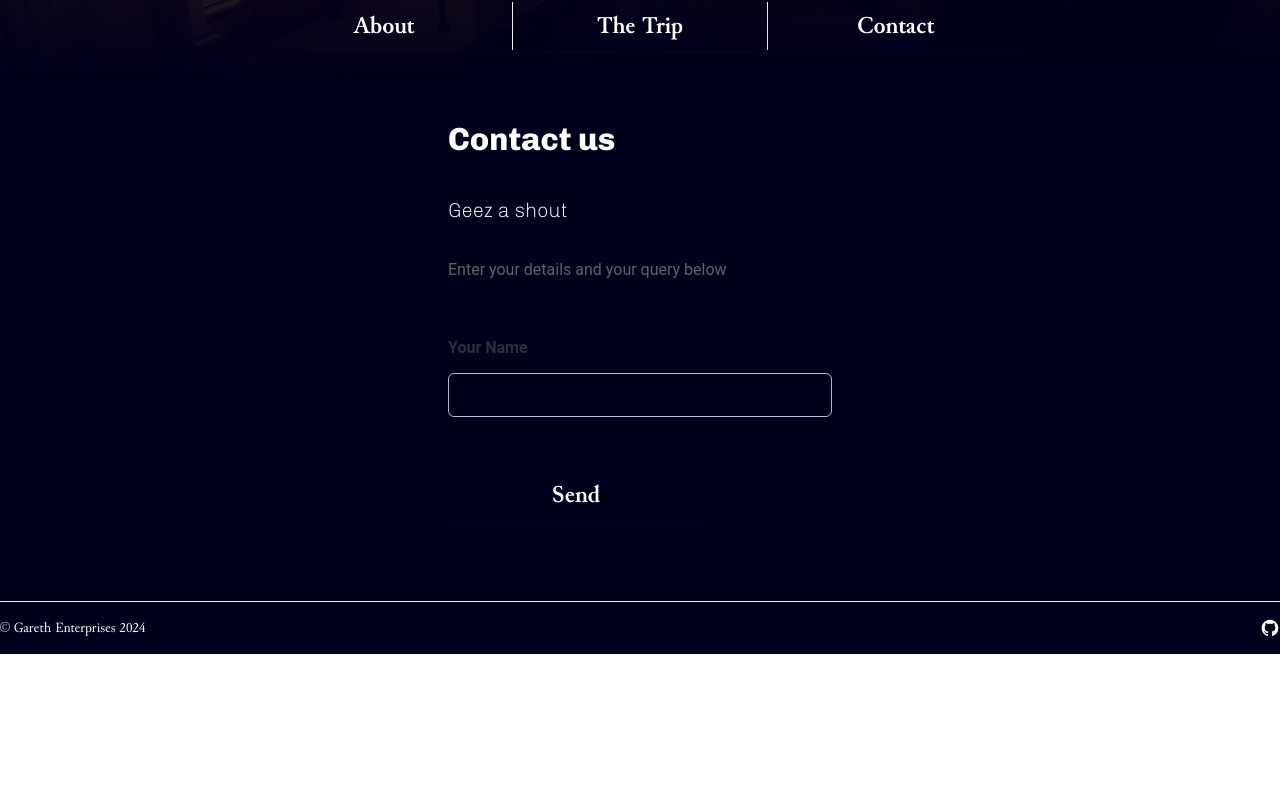
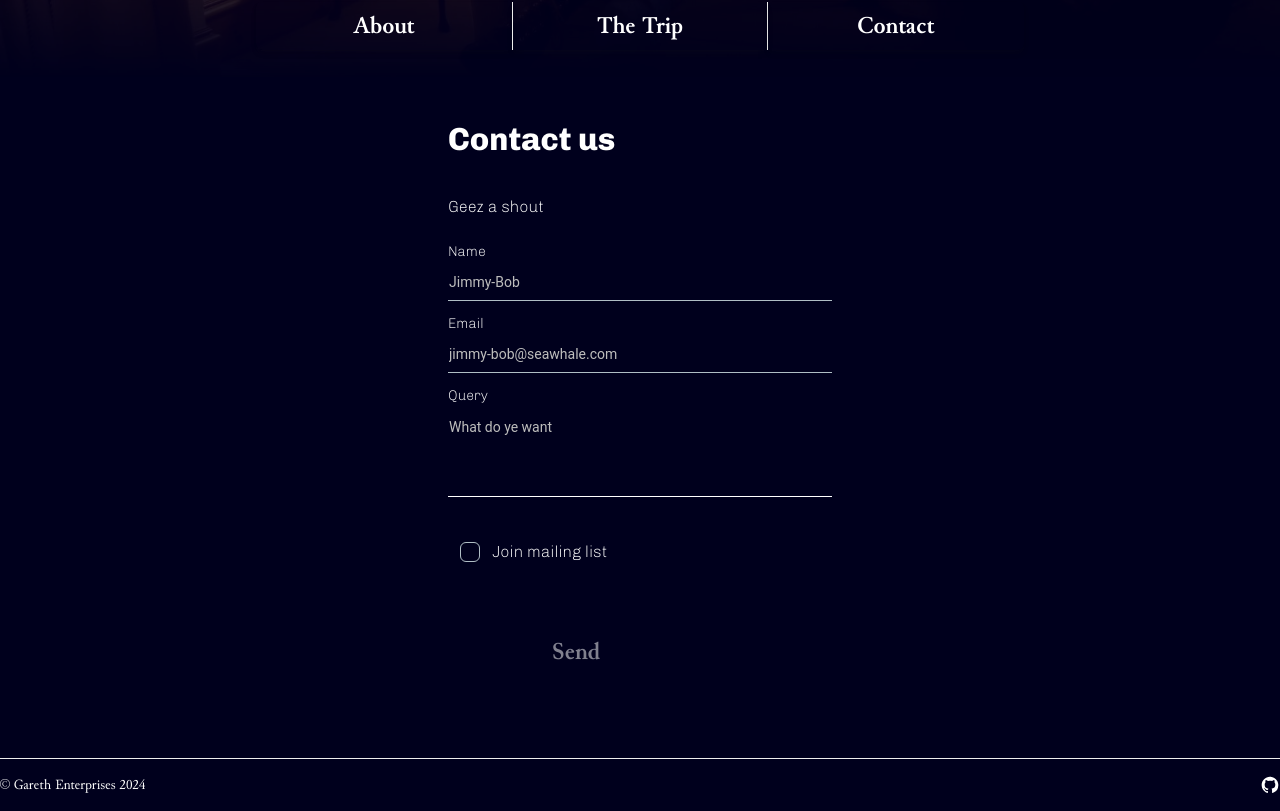
Before and after one commit to garethmcm/politeyounggentlemen, a React (Vite) app: page /contact in a window 1280 px wide. Shown: the part 482-1293 px from the top of the page. Before the commit the page ends 1136 px from the top, so only its background shows below. Built offline with nearby package versions, Linux system fonts and the light colour scheme.

Commit message:
contact form section

```diff
--- a/src/About.tsx
+++ b/src/About.tsx
@@ -17,7 +17,6 @@ function Gigs() {
                     src="https://open.spotify.com/embed/album/70XN00QwDVvTEAFPkUeWs6?utm_source=generator"
                     width="100%"
                     height="180"
-                    frameBorder="0"
                     allowFullScreen
                     allow="autoplay; clipboard-write; encrypted-media; fullscreen; picture-in-picture"
                     loading="lazy"
@@ -31,7 +30,6 @@ function Gigs() {
                     src="https://open.spotify.com/embed/album/2YOlYHC5f9dYlHPl4K2ARO?utm_source=generator"
                     width="100%"
                     height="180"
-                    frameBorder="0"
                     allowFullScreen
                     allow="autoplay; clipboard-write; encrypted-media; fullscreen; picture-in-picture"
                     loading="lazy"
--- a/src/Contact.tsx
+++ b/src/Contact.tsx
@@ -1,45 +1,115 @@
+import { useState } from "react";
 import {
     Card,
     Input,
     Checkbox,
     Button,
-    Typography,
+    Textarea,
   } from "@material-tailwind/react";
 
-function Contact() {
+  interface FormData {
+    name: string;
+    email: string;
+    query: string;
+    joinMailingList: boolean;
+  }
+
+  function Contact() {
+    const [formData, setFormData] = useState<FormData>({
+      name: "",
+      email: "",
+      query: "",
+      joinMailingList: false,
+    });
+
+    const [isValid, setIsValid] = useState(false);
+
+    // Validation function
+    const validateForm = (data: FormData): boolean => {
+      const isNameValid = data.name.trim() !== "";
+      const isEmailValid = /^[^\s@]+@[^\s@]+\.[^\s@]+$/.test(data.email);
+      const isQueryValid = data.query.trim() !== "";
+      return isNameValid && isEmailValid && isQueryValid;
+    };
+
+    // Handle field changes
+    const handleChange = <K extends keyof FormData>(field: K, value: FormData[K]) => {
+      const updatedFormData: FormData = { ...formData, [field]: value };
+      setFormData(updatedFormData);
+      setIsValid(validateForm(updatedFormData));
+    };
+
     return (
         <div className="text-left prose max-w-full p-4">
         <h2>Contact us</h2>
-        <p>Geez a shout</p>
+        <p>Geez a shout
 
-            <Card placeholder="" onPointerEnterCapture={() => {}} onPointerLeaveCapture={() => {}}
-                  color="transparent" shadow={false}>
-                <Typography
-                    placeholder="" onPointerEnterCapture={() => {}} onPointerLeaveCapture={() => {}}
-                    color="gray" className="mt-1 font-normal">
-                    Enter your details and your query below
-                </Typography>
+            <Card
+              placeholder=""
+              onPointerEnterCapture={() => {}} onPointerLeaveCapture={() => {}}
+              color="transparent"
+              shadow={false}>
                     <form className="mt-8 mb-2 w-80 max-w-screen-lg sm:w-96">
                         <div className="mb-1 flex flex-col gap-6">
-                            <Typography
-                                placeholder="" onPointerEnterCapture={() => {}} onPointerLeaveCapture={() => {}}
-                                variant="h6" color="blue-gray" className="-mb-3">
-                                    Your Name
-                            </Typography>
                             <Input
+                                variant="static"
+                                color="white"
+                                label="Name"
                                 onPointerEnterCapture={() => {}}
                                 onPointerLeaveCapture={() => {}}
                                 size="lg"
-                                placeholder="name@mail.com"
+                                placeholder="Jimmy-Bob"
+                                value={formData.name}
+                                onChange={(e) => handleChange("name", e.target.value)}
+                                className="!border-t-blue-gray-200 focus:!border-t-gray-900"
+                                crossOrigin="anonymous"
+                                labelProps={{
+                                className: "before:content-none after:content-none",
+                                }}
+                                />
+                                <Input
+                                variant="static"
+                                color="white"
+                                label="Email"
+                                onPointerEnterCapture={() => {}}
+                                onPointerLeaveCapture={() => {}}
+                                size="lg"
+                                placeholder="jimmy-bob@seawhale.com"
+                                value={formData.email}
+                                onChange={(e) => handleChange("email", e.target.value)}
                                 className="!border-t-blue-gray-200 focus:!border-t-gray-900"
                                 crossOrigin="anonymous" // Default value for crossOrigin
                                 labelProps={{
-                                    className: "before:content-none after:content-none",
+                                className: "before:content-none after:content-none",
                                 }}
+                                />
+                                <Textarea
+                                variant="static"
+                                color="white"
+                                label="Query"
+                                onPointerEnterCapture={() => {}}
+                                onPointerLeaveCapture={() => {}}
+                                size="lg"
+                                placeholder="What do ye want"
+                                value={formData.query}
+                                onChange={(e) => handleChange("query", e.target.value)}
+                                className="!border-t-blue-gray-200 focus:!border-t-gray-900"
+                                labelProps={{
+                                className: "before:content-none after:content-none",
+                                }}
+                                />
+                                <Checkbox
+                                label={
+                                    <div className="text-white">Join mailing list</div>}
+                                    onChange={(e) => handleChange("joinMailingList", e.target.checked) }
+                                onPointerEnterCapture={() => {}}
+                                onPointerLeaveCapture={() => {}}
+                                crossOrigin="anonymous"
                                 />
                             <Button
                                 className="mt-6"
                                 placeholder=""
+                                disabled={!isValid}
                                 onPointerEnterCapture={() => {}}
                                 onPointerLeaveCapture={() => {}}>
                             Send
@@ -47,6 +117,7 @@ function Contact() {
                         </div>
                 </form>
             </Card>
+            </p>
         </div>
     )
 }
--- a/src/DisplayCard.tsx
+++ b/src/DisplayCard.tsx
@@ -1,23 +1,23 @@
-import {
-    Card,
-    Typography,
-  } from "@material-tailwind/react";
+// import {
+//     Card,
+//     Typography,
+//   } from "@material-tailwind/react";
 
-  interface DisplayCardProps {
-    spiel: string;
-  }
+//   interface DisplayCardProps {
+//     spiel: string;
+//   }
 
-  export function DisplayCard({ spiel }: DisplayCardProps) {
-    return (
-      <Card placeholder="" onPointerEnterCapture={() => {}} onPointerLeaveCapture={() => {}} shadow={false} className="p-4">
-        <Typography placeholder="" onPointerEnterCapture={() => {}} onPointerLeaveCapture={() => {}}
-          variant="h5"
-          className="mb-4 font-medium leading-relaxed text-black"
-        >
-          {spiel}
-        </Typography>
-      </Card>
-    );
-  }
+//   export function DisplayCard({ spiel }: DisplayCardProps) {
+//     return (
+//       <Card placeholder="" onPointerEnterCapture={() => {}} onPointerLeaveCapture={() => {}} shadow={false} className="p-4">
+//         <Typography placeholder="" onPointerEnterCapture={() => {}} onPointerLeaveCapture={() => {}}
+//           variant="h5"
+//           className="mb-4 font-medium leading-relaxed text-black"
+//         >
+//           {spiel}
+//         </Typography>
+//       </Card>
+//     );
+//   }
 
-  export default DisplayCard;
+//   export default DisplayCard;
--- a/src/SongCard.tsx
+++ b/src/SongCard.tsx
@@ -1,28 +1,28 @@
-import { Card, Typography } from "@material-tailwind/react";
+// import { Card, Typography } from "@material-tailwind/react";
 
-interface SongCardProps {
-  song: {
-    title: string;
-    imageSrc: string;
-  };
-  onClick: () => void;
-}
+// interface SongCardProps {
+//   song: {
+//     title: string;
+//     imageSrc: string;
+//   };
+//   onClick: () => void;
+// }
 
-export function SongCard({ song, onClick }: SongCardProps) {
-  return (
-    <Card placeholder="" onPointerEnterCapture={() => {}} onPointerLeaveCapture={() => {}}
-      shadow={false}
-      onClick={onClick}
-      className="cursor-pointer hover:shadow-md transition-shadow"
-    >
-      <Typography placeholder="" onPointerEnterCapture={() => {}} onPointerLeaveCapture={() => {}}
-        variant="h6"
-        className="mb-4 font-moon text-black leading-[1.5]"
-      >
-        {song.title}
-      </Typography>
-    </Card>
-  );
-}
+// export function SongCard({ song, onClick }: SongCardProps) {
+//   return (
+//     <Card placeholder="" onPointerEnterCapture={() => {}} onPointerLeaveCapture={() => {}}
+//       shadow={false}
+//       onClick={onClick}
+//       className="cursor-pointer hover:shadow-md transition-shadow"
+//     >
+//       <Typography placeholder="" onPointerEnterCapture={() => {}} onPointerLeaveCapture={() => {}}
+//         variant="h6"
+//         className="mb-4 font-moon text-black leading-[1.5]"
+//       >
+//         {song.title}
+//       </Typography>
+//     </Card>
+//   );
+// }
 
-export default SongCard;
+// export default SongCard;
--- a/src/TheTrip.tsx
+++ b/src/TheTrip.tsx
@@ -1,13 +1,13 @@
-import { useState } from "react";
-import DisplayCard from "./DisplayCard";
-import SongCard from "./SongCard"
+// import { useState } from "react";
+// import DisplayCard from "./DisplayCard";
+// import SongCard from "./SongCard"
 import SongCarousel from "./SongCarousel";
-import { Spiels } from "./Spiels";
+// import { Spiels } from "./Spiels";
 
-type SongTitle = keyof typeof Spiels;
+// type SongTitle = keyof typeof Spiels;
 
 function TheTrip() {
-    const [selectedSong, setSelectedSong] = useState<SongTitle>("The Trip");
+    // const [selectedSong, setSelectedSong] = useState<SongTitle>("The Trip");
 
 //   const songs = [
 //     { title: "The Trip", imageSrc: "1bX5QH6" },
--- a/tailwind.config.js
+++ b/tailwind.config.js
@@ -45,7 +45,7 @@ module.exports = withMT({
             },
             p: {
               fontFamily: 'Chivo-Thin',
-              fontSize: '1.25rem', // Equivalent to text-lg
+              fontSize: '1.00rem', // Equivalent to text-lg
               color: '#ffffff',
             },
           },
```
